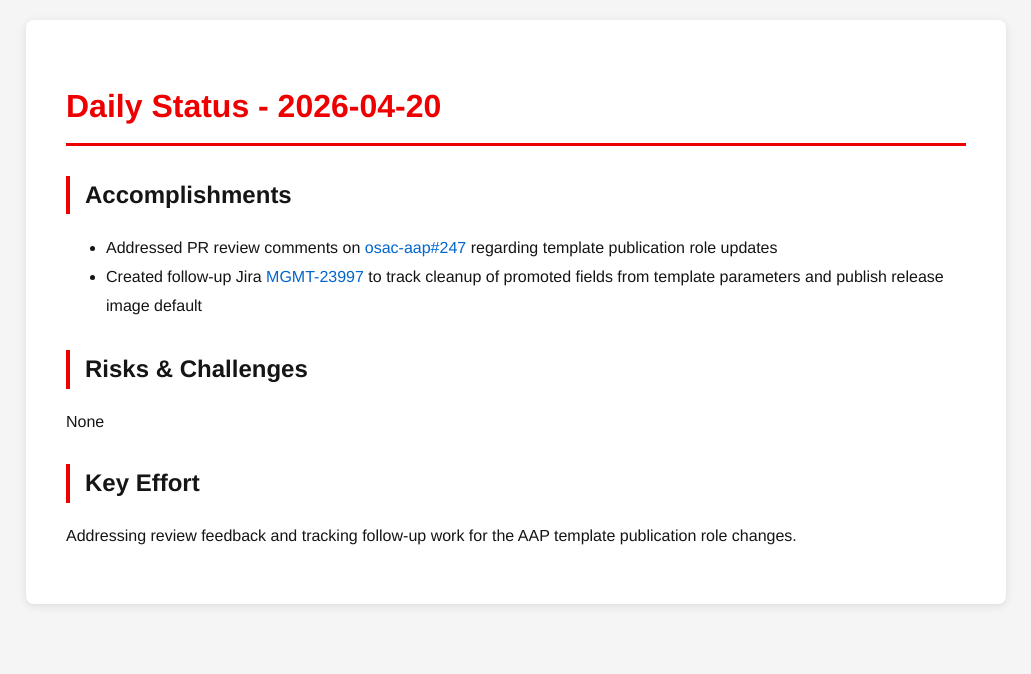
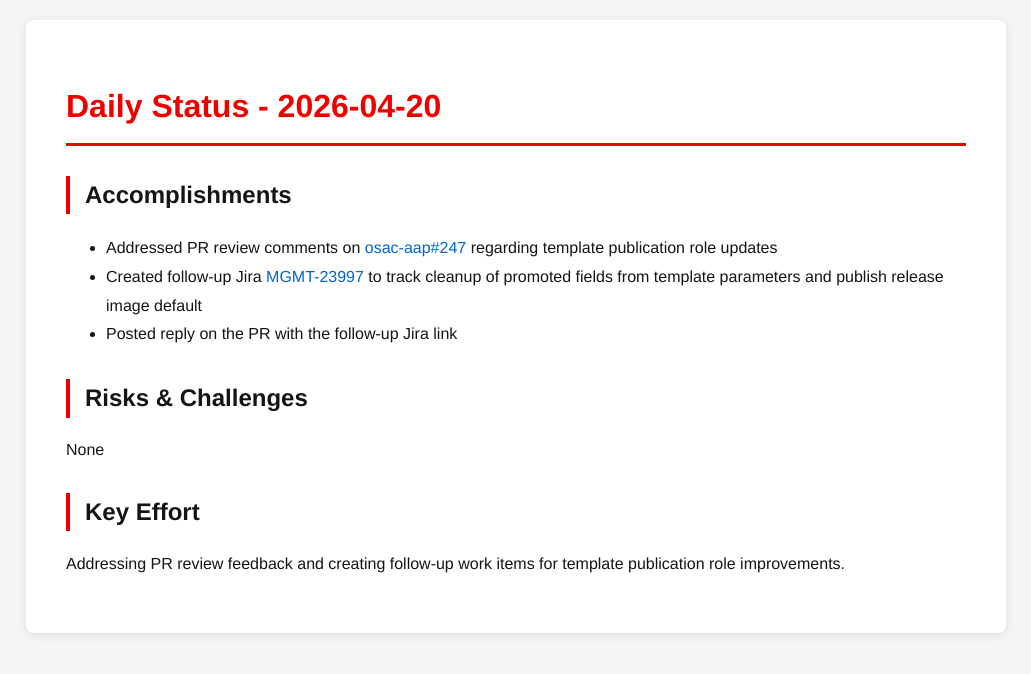
Before and after one commit to tzvatot/daily-status, a Jekyll site: the page built from 2026-04-20.md, in a window 1280 px wide. Shown: the top 674 px of the page, without its empty margins (124-1155 px from the left). Built offline with Jekyll 4.4.1, drawn with Linux system fonts in a browser that asks for light colours.

Commit message:
Daily status update - 2026-04-20

```diff
--- a/2026-04-20.md
+++ b/2026-04-20.md
@@ -9,9 +9,10 @@ date: 2026-04-20
 ## Accomplishments
 - Addressed PR review comments on [osac-aap#247](https://github.com/osac-project/osac-aap/pull/247) regarding template publication role updates
 - Created follow-up Jira [MGMT-23997](https://issues.redhat.com/browse/MGMT-23997) to track cleanup of promoted fields from template parameters and publish release image default
+- Posted reply on the PR with the follow-up Jira link
 
 ## Risks & Challenges
 None
 
 ## Key Effort
-Addressing review feedback and tracking follow-up work for the AAP template publication role changes.
+Addressing PR review feedback and creating follow-up work items for template publication role improvements.
```
